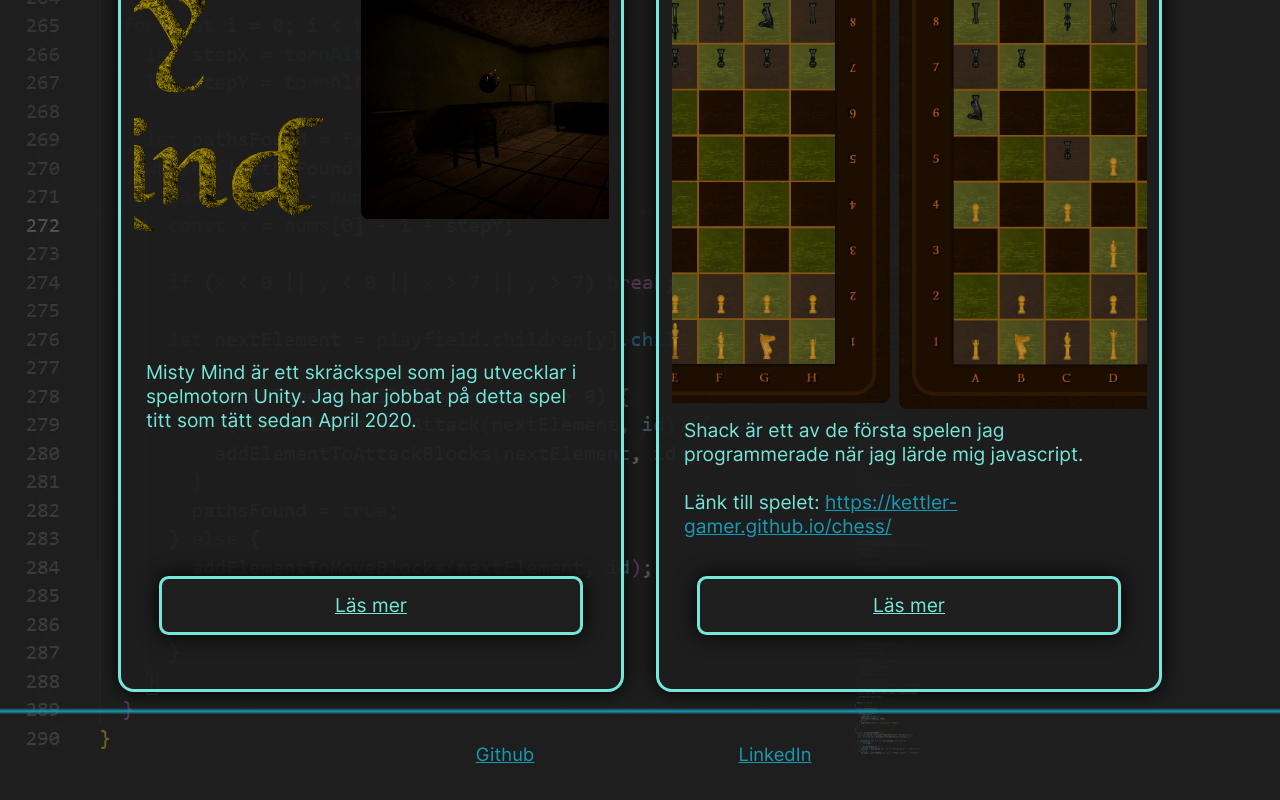
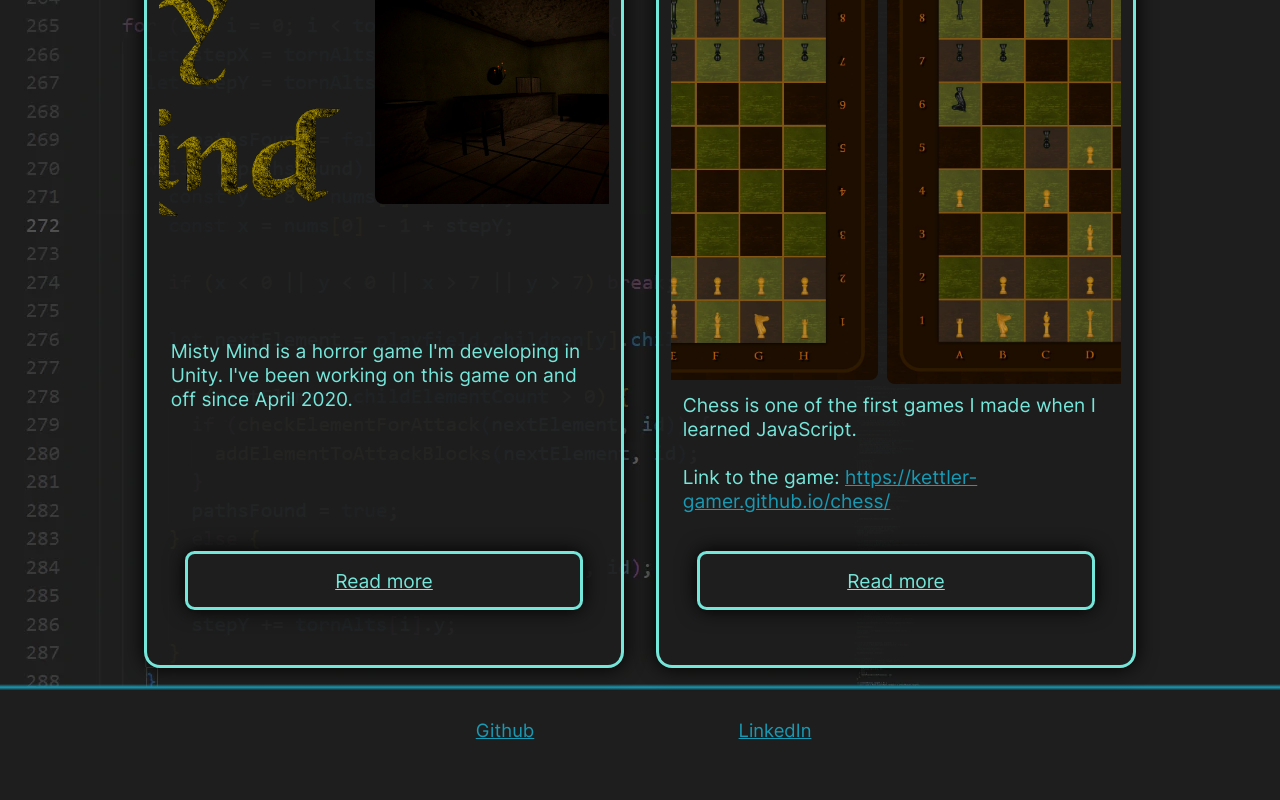
Before and after one commit to Kodskrivaren/portfolio, a React (Create React App) app: page /portfolio/projects in a window 1280 px wide. Shown: the part 218-1018 px from the top of the page. After the commit the page ends 994 px from the top, so only its background shows below. Built offline with nearby package versions, Linux system fonts and the light colour scheme.

Commit message:
Set english as main language

```diff
--- a/src/components/App.js
+++ b/src/components/App.js
@@ -10,7 +10,7 @@ import AboutMe from "./pages/AboutMe";
 import NoPage from "./pages/NoPage";
 
 function App() {
-  const [language, setLanguage] = useState("svenska");
+  const [language, setLanguage] = useState("english");
   const mounted = useRef(false);
 
   function scrollToTop() {
--- a/src/components/Footer.js
+++ b/src/components/Footer.js
@@ -5,13 +5,19 @@ function Footer() {
     <footer className="page-footer">
       <ul className="footer-list">
         <li className="list-item">
-          <a className="item-link" href="https://github.com/Kettler-gamer">
+          <a
+            className="item-link"
+            rel="noreferrer"
+            target="_blank"
+            href="https://github.com/Kettler-gamer">
             Github
           </a>
         </li>
         <li className="list-item">
           <a
             className="item-link"
+            rel="noreferrer"
+            target="_blank"
             href="https://www.linkedin.com/in/filip-b-5bb740262/">
             LinkedIn
           </a>
--- a/src/components/Header/LanguageSelection.js
+++ b/src/components/Header/LanguageSelection.js
@@ -11,10 +11,10 @@ export default function LanguageSelection(props) {
     const selectElement = document.querySelector(".language-select");
     switch (window.localStorage["language"]) {
       case "svenska":
-        selectElement.childNodes[0].selected = "selected";
+        selectElement.childNodes[1].selected = "selected";
         break;
       case "english":
-        selectElement.childNodes[1].selected = "selected";
+        selectElement.childNodes[0].selected = "selected";
         break;
       default:
     }
@@ -22,8 +22,8 @@ export default function LanguageSelection(props) {
 
   return (
     <select className="language-select" onChange={onLanguageChange}>
+      <option id="english">English</option>
       <option id="swedish">Svenska</option>
-      <option id="english">English</option>
     </select>
   );
 }
--- a/src/components/pages/Home.js
+++ b/src/components/pages/Home.js
@@ -51,16 +51,16 @@ function Home(props) {
       <Card
         cardClassName="content-card"
         cardTitleClassName="card-title"
-        cardTitleText={Text.skills[props.language]}
+        cardTitleText={Text.projects[props.language]}
         pClass="card-p"
-        list={<List className="p-list" listItems={skills} />}
+        list={<List className="p-list" listItems={projects} />}
       />
       <Card
         cardClassName="content-card"
         cardTitleClassName="card-title"
-        cardTitleText={Text.projects[props.language]}
+        cardTitleText={Text.skills[props.language]}
         pClass="card-p"
-        list={<List className="p-list" listItems={projects} />}
+        list={<List className="p-list" listItems={skills} />}
       />
     </main>
   );
--- a/src/styling/scss/components/_footer.scss
+++ b/src/styling/scss/components/_footer.scss
@@ -1,11 +1,16 @@
-.page-footer{
-    background-image: linear-gradient(to top, transparent 93%, $CBlueGrotto , transparent);
+.page-footer {
+  background-image: linear-gradient(
+    to top,
+    $CNavyBlue 93%,
+    $CBlueGrotto,
+    transparent
+  );
   align-self: flex-end;
   width: 100%;
   height: 5em;
   bottom: 0;
   font-size: 1.15rem;
-    .footer-list{
+  .footer-list {
     margin: 0 auto;
     height: 100%;
     width: 100%;
@@ -13,22 +18,22 @@
     display: flex;
     justify-content: center;
     align-items: center;
-        .list-item{
+    .list-item {
       width: 30%;
       list-style-type: none;
       text-align: center;
-            .item-link{
+      .item-link {
         color: $CBlueGrotto;
       }
-            .item-link:hover{
+      .item-link:hover {
         color: $CBlueGreen;
       }
     }
   }
 }
 
-@media screen and (min-width:768px) {
-    .page-footer{
+@media screen and (min-width: 768px) {
+  .page-footer {
     bottom: 0;
   }
 }
--- a/src/styling/scss/pages/_page.scss
+++ b/src/styling/scss/pages/_page.scss
@@ -1,11 +1,11 @@
-.page-content{
+.page-content {
   color: $CBlueGreen;
   width: 80%;
   max-width: 1200px;
   margin: 0 auto;
   min-height: 100%;
   // Home page
-    .content-card{
+  .content-card {
     background-color: $CNavyBlueTP;
     display: flex;
     flex-direction: column;
@@ -19,22 +19,22 @@
     padding: 2em;
     border-radius: 0.5em;
     margin: 2em 0 2em 0;
-        *:not(*:last-child){
+    *:not(*:last-child) {
       margin-bottom: 1em;
     }
-        .card-title{
+    .card-title {
       font-size: 2rem;
       flex: 0 0 30%;
     }
-        .card-image{
+    .card-image {
       width: 31%;
       min-width: 150px;
     }
-        .card-p{
+    .card-p {
       width: 100%;
       font-size: 1.2rem;
     }
-        .p-list{
+    .p-list {
       font-size: 1.2rem;
       width: 100%;
       list-style-type: none;
@@ -43,17 +43,17 @@
       justify-content: center;
       align-items: center;
       gap: 0.5em;
-            li{
+      li {
         margin-top: 1em;
         margin-bottom: 0;
         flex: 5em;
         display: flex;
         justify-content: center;
-                p{
+        p {
           text-align: center;
           margin-bottom: 0;
         }
-                button{
+        button {
           transition: 0.2s background-color;
           font-family: customFont, sans-serif;
           background-color: $CNavyBlue;
@@ -65,22 +65,22 @@
           padding: 0.75em;
           font-size: 1.2rem;
         }
-                button:hover{
+        button:hover {
           background-color: $CBlueGrotto;
           color: $CNavyBlue;
         }
       }
     }
-        a{
+    a {
       color: $CBlueGrotto;
     }
-        a:hover{
+    a:hover {
       color: $CBlueGreen;
     }
   }
 
   .content-project:nth-child(even),
-    .content-card:nth-child(even){
+  .content-card:nth-child(even) {
     margin: 2em -1em 2em auto;
     opacity: 0;
     animation-name: fade-in-right;
@@ -90,7 +90,7 @@
   }
 
   .content-project:nth-child(odd),
-    .content-card:nth-child(odd){
+  .content-card:nth-child(odd) {
     margin: 2em auto 2em -1em;
     opacity: 0;
     animation-name: fade-in-left;
@@ -100,7 +100,7 @@
   }
 
   // Project page
-    .content-project{
+  .content-project {
     box-shadow: 0 0 20px black;
     display: flex;
     flex-direction: column;
@@ -113,7 +113,7 @@
     padding: 1em 0;
     border: 3px solid $CBlueGreen;
 
-        .project-image{
+    .project-image {
       display: block;
       width: 75%;
       max-width: 600px;
@@ -121,19 +121,19 @@
       border-radius: 0.75em;
     }
 
-        .project-p{
+    .project-p {
       font-size: 1.2rem;
       color: $CBlueGreen;
       display: block;
       margin: 0 auto;
       width: 90%;
-            .project-image{
+      .project-image {
         margin-top: 2em;
         width: 90%;
       }
     }
 
-        .read-more-btn{
+    .read-more-btn {
       text-align: center;
       transition: 0.2s background-color;
       font-family: customFont, sans-serif;
@@ -147,22 +147,22 @@
       padding: 0.75em;
       font-size: 1.2rem;
     }
-        .read-more-btn:hover{
+    .read-more-btn:hover {
       background-color: $CBlueGrotto;
       color: $CNavyBlue;
     }
-        .project-slideshow{
+    .project-slideshow {
       overflow: hidden;
       width: 95%;
       margin: 0 auto;
-            .images{
+      .images {
         position: relative;
         width: 100%;
         margin: 0 auto;
         display: flex;
         scroll-behavior: smooth;
-                transform: translate3d(0,0,0);
-                .slide{
+        transform: translate3d(0, 0, 0);
+        .slide {
           width: 100%;
           flex: 0 0 100%;
           margin: auto 1%;
@@ -170,51 +170,63 @@
         }
       }
     }
-        a{
+    a {
       color: $CBlueGrotto;
     }
-        a:hover{
+    a:hover {
       color: $CBlueGreen;
     }
   }
 
   .content-card:last-child,
-    .content-project:last-child{
+  .content-project:last-child {
     margin-bottom: 10em;
   }
 
-    .no-page{
+  .no-page {
     background-color: $CNavyBlue;
     padding: 2em 3em;
     border-radius: 1em;
     border: 3px solid $CBlueGreen;
     text-align: center;
-        .no-page-title{
+    .no-page-title {
       font-size: 3rem;
     }
-        .no-page-content{
+    .no-page-content {
       font-size: 1.5rem;
     }
   }
 
   @keyframes fade-in-left {
-        0%{opacity: 0; transform: translateX(-50px);}
-        100%{opacity: 1; transform: translateX(0);}
+    0% {
+      opacity: 0;
+      transform: translateX(-50px);
+    }
+    100% {
+      opacity: 1;
+      transform: translateX(0);
+    }
   }
 
   @keyframes fade-in-right {
-        0%{opacity: 0; transform: translateX(50px);}
-        100%{opacity: 1; transform: translateX(0);}
+    0% {
+      opacity: 0;
+      transform: translateX(50px);
+    }
+    100% {
+      opacity: 1;
+      transform: translateX(0);
+    }
   }
 }
 
-@media screen and (min-width:768px) {
-    .page-content{
+@media screen and (min-width: 768px) {
+  .page-content {
     .content-project,
-        .content-card{
+    .content-card {
       .project-p,
       .p-list,
-            .card-p{
+      .card-p {
         font-size: 1.2rem;
       }
     }
@@ -222,17 +234,18 @@
 }
 
 @media screen and (min-width: 1200px) {
-    .page-content{
+  .page-content {
     display: flex;
-        flex-wrap: wrap;
-        width: 100%;
-        max-width: 100%;
+    // flex-wrap: wrap;
+    // flex-flow: column wrap;
+    // width: 100%;
+    // max-width: 100%;
     justify-content: center;
 
     .content-project:nth-child(even),
     .content-card:nth-child(even),
     .content-project:nth-child(odd),
-        .content-card:nth-child(odd){
+    .content-card:nth-child(odd) {
       margin: 1em;
     }
 
--- a/src/styling/stylesheet/main.css
+++ b/src/styling/stylesheet/main.css
@@ -103,7 +103,6 @@
     list-style-type: none;
     background-color: #1e1e1e;
     width: 7em;
-    height: -webkit-fit-content;
     height: -moz-fit-content;
     height: fit-content;
     padding: 0.5em 1em;
@@ -128,7 +127,7 @@
   }
 }
 .page-footer {
-  background-image: linear-gradient(to top, transparent 93%, #189ab4, transparent);
+  background-image: linear-gradient(to top, #1e1e1e 93%, #189ab4, transparent);
   align-self: flex-end;
   width: 100%;
   height: 5em;
@@ -178,7 +177,6 @@
   width: 75%;
   max-width: 500px;
   box-shadow: 0 0 20px black;
-  height: -webkit-fit-content;
   height: -moz-fit-content;
   height: fit-content;
   padding: 2em;
@@ -247,26 +245,18 @@
 .page-content .content-card:nth-child(even) {
   margin: 2em -1em 2em auto;
   opacity: 0;
-  -webkit-animation-name: fade-in-right;
   animation-name: fade-in-right;
-  -webkit-animation-fill-mode: forwards;
   animation-fill-mode: forwards;
-  -webkit-animation-duration: 1s;
   animation-duration: 1s;
-  -webkit-animation-delay: 0.2s;
   animation-delay: 0.2s;
 }
 .page-content .content-project:nth-child(odd),
 .page-content .content-card:nth-child(odd) {
   margin: 2em auto 2em -1em;
   opacity: 0;
-  -webkit-animation-name: fade-in-left;
   animation-name: fade-in-left;
-  -webkit-animation-fill-mode: forwards;
   animation-fill-mode: forwards;
-  -webkit-animation-duration: 1s;
   animation-duration: 1s;
-  -webkit-animation-delay: 0.1s;
   animation-delay: 0.1s;
 }
 .page-content .content-project {
@@ -360,30 +350,10 @@
 .page-content .no-page .no-page-content {
   font-size: 1.5rem;
 }
-@-webkit-keyframes fade-in-left {
-  0% {
-    opacity: 0;
-    transform: translateX(-50px);
-  }
-  100% {
-    opacity: 1;
-    transform: translateX(0);
-  }
-}
 @keyframes fade-in-left {
   0% {
     opacity: 0;
     transform: translateX(-50px);
-  }
-  100% {
-    opacity: 1;
-    transform: translateX(0);
-  }
-}
-@-webkit-keyframes fade-in-right {
-  0% {
-    opacity: 0;
-    transform: translateX(50px);
   }
   100% {
     opacity: 1;
@@ -414,9 +384,6 @@
 @media screen and (min-width: 1200px) {
   .page-content {
     display: flex;
-    flex-wrap: wrap;
-    width: 100%;
-    max-width: 100%;
     justify-content: center;
   }
   .page-content .content-project:nth-child(even),
```
Also changed, not shown: public/images/Profilbild.webp (added), 1 other file (tests, documents, lock files or other folders). Lines whose indentation alone changed are shown as unchanged.
